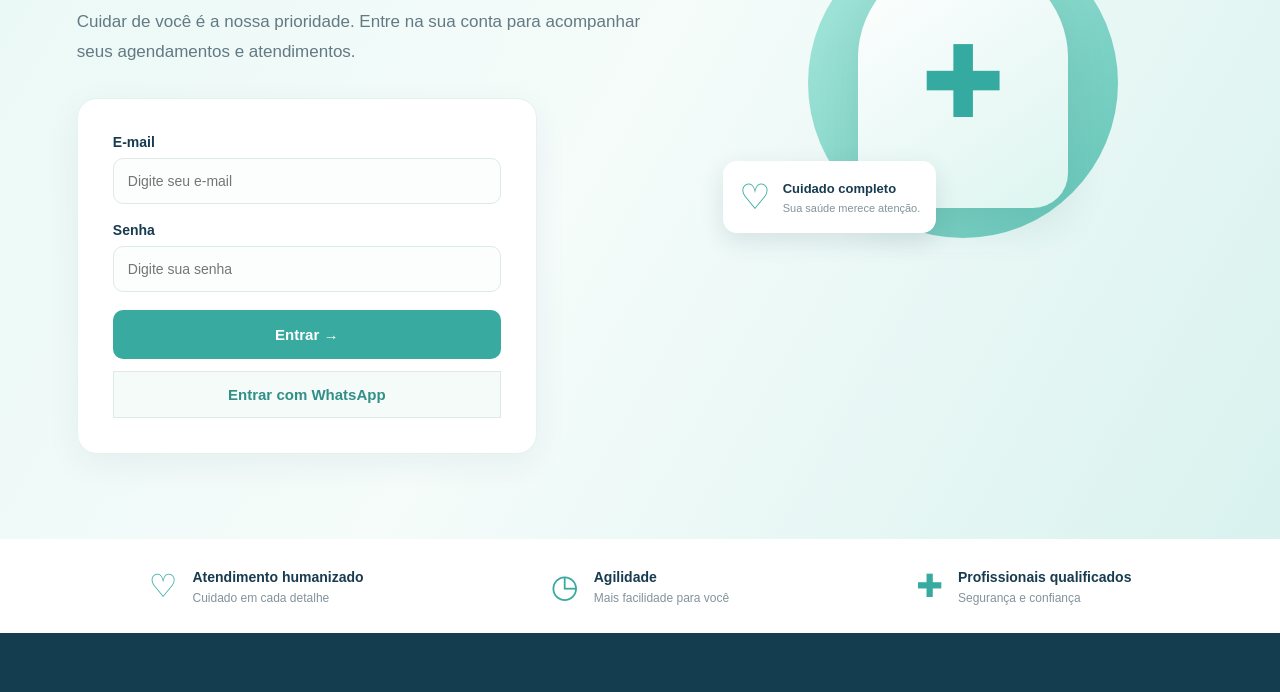
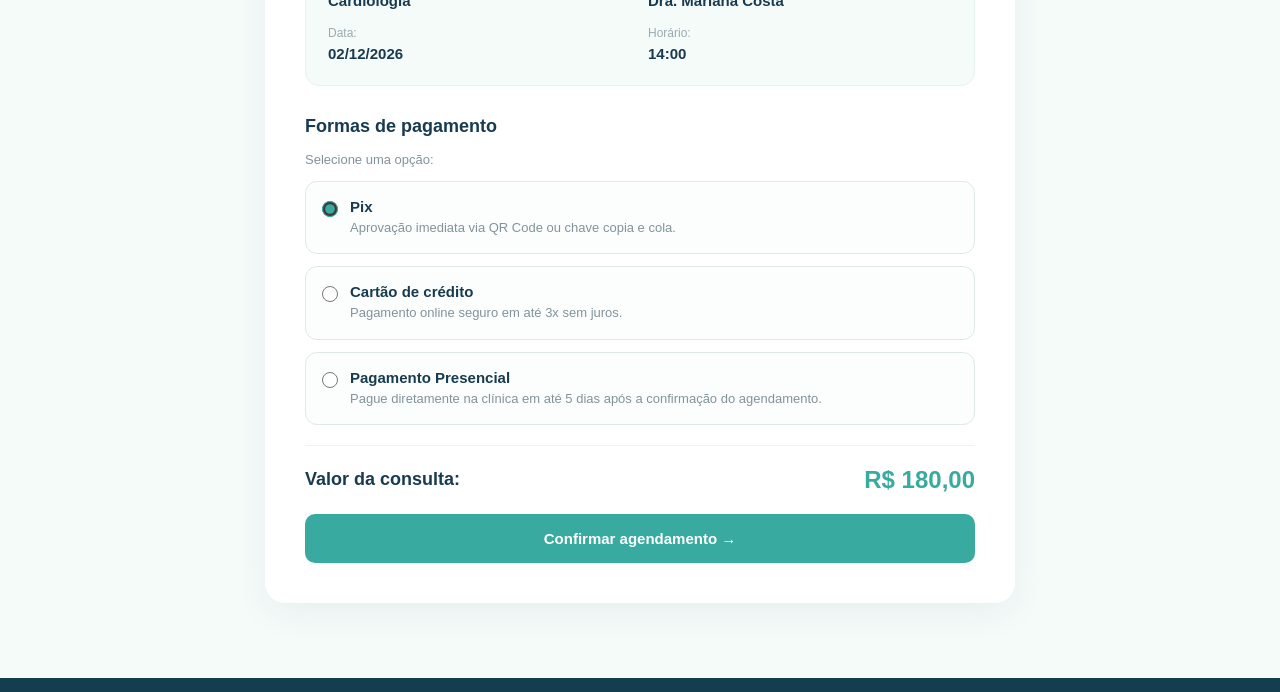
Before and after one commit to fabianocba/FINAL-IHM, a plain HTML site: page pages/pagamento.html in a window 1280 px wide. Shown: the part 456-1148 px from the top of the page. Drawn offline with Linux system fonts and the light colour scheme.

Commit message:
Update pagamento.html

```diff
--- a/pages/pagamento.html
+++ b/pages/pagamento.html
@@ -3,68 +3,98 @@
 <head>
     <meta charset="UTF-8">
     <meta name="viewport" content="width=device-width, initial-scale=1.0">
-    <title>Login | Clínica Saúde+</title>
+    <title>Pagamento | Clínica Saúde+</title>
+    <link rel="stylesheet" href="figma/agendamentos.css">
     <link rel="stylesheet" href="figma/home.css">
     <style>
-        .card-login {
-            background-color: #FFFFFF;
-            padding: 35px;
-            border-radius: 20px;
+        .dados-consulta-grid {
+            display: grid;
+            grid-template-columns: repeat(2, 1fr);
+            gap: 16px;
+            background-color: #F5FBF9;
+            padding: 22px;
+            border-radius: 14px;
             border: 1px solid #E5F2EF;
-            box-shadow: 0 10px 35px rgba(24, 59, 80, 0.06);
-            margin-top: 25px;
-            max-width: 460px;
+            margin-bottom: 30px;
         }
 
-        .campo-grupo {
-            display: flex;
-            flex-direction: column;
-            gap: 8px;
-            margin-bottom: 18px;
+        .dado-item span {
+            display: block;
+            color: #9AAAB0;
+            font-size: 12px;
+            margin-bottom: 5px;
         }
 
-        .campo-grupo label {
+        .dado-item strong {
             color: #183B50;
-            font-size: 14px;
-            font-weight: bold;
+            font-size: 15px;
         }
 
-        .campo-grupo input {
-            width: 100%;
-            padding: 14px;
+        .secao-pagamento-titulo {
+            color: #183B50;
+            font-size: 18px;
+            margin-bottom: 15px;
+        }
+
+        .opcao-radio {
+            display: flex;
+            align-items: flex-start;
+            gap: 12px;
+            padding: 16px;
             border: 1px solid #DDEAE6;
-            border-radius: 10px;
+            border-radius: 12px;
             background-color: #FBFEFD;
-            color: #526A78;
-            font-size: 14px;
-            outline: none;
+            margin-bottom: 12px;
+            cursor: pointer;
             transition: 0.3s;
         }
 
-        .campo-grupo input:focus {
+        .opcao-radio:hover {
             border-color: #39AAA0;
-            box-shadow: 0 0 0 3px rgba(57, 170, 160, 0.10);
+            background-color: #F5FBF9;
         }
 
-        .botoes-login {
-            display: flex;
-            flex-direction: column;
-            gap: 12px;
-            margin-top: 10px;
+        .opcao-radio input[type="radio"] {
+            margin-top: 3px;
+            accent-color: #39AAA0;
+            width: 16px;
+            height: 16px;
         }
 
-        .botoes-login .botao-principal,
-        .botoes-login .botao-secundario {
-            width: 100%;
-            text-align: center;
-            border: none;
-            cursor: pointer;
+        .opcao-radio strong {
+            display: block;
+            color: #183B50;
             font-size: 15px;
+            margin-bottom: 3px;
         }
 
-        .botoes-login .botao-secundario {
-            border: 1px solid #DDEAE6;
-            background-color: #F5FBF9;
+        .opcao-radio small {
+            color: #82939B;
+            font-size: 13px;
+            line-height: 1.4;
+        }
+
+        .resumo-valor {
+            display: flex;
+            justify-content: space-between;
+            align-items: center;
+            padding: 20px 0;
+            margin-top: 20px;
+            border-top: 1px solid #EDF3F1;
+            font-size: 18px;
+            font-weight: bold;
+            color: #183B50;
+        }
+
+        .resumo-valor span {
+            color: #39AAA0;
+            font-size: 24px;
+        }
+
+        @media (max-width: 600px) {
+            .dados-consulta-grid {
+                grid-template-columns: 1fr;
+            }
         }
     </style>
 </head>
@@ -78,10 +108,10 @@
             </a>
 
             <nav class="menu" aria-label="Menu principal">
-                <a href="figma/index.html">Início</a>
+                <a href="figma/index.html">Home</a>
                 <a href="figma/index.html#servicos">Serviços</a>
-                <a href="figma/index.html#sobre">Sobre nós</a>
-                <a href="#contato">Contato</a>
+                <a href="figma/index.html#contato">Contato</a>
+                <a href="figma/meusagendamentos.html">Conta Paciente</a>
             </nav>
 
             <a href="figma/meusagendamentos.html" class="botao-agendar">
@@ -90,100 +120,78 @@
         </div>
     </header>
 
-    <main>
-        <section class="hero" id="inicio">
-            <div class="container hero-conteudo">
+    <main class="pagina-agendamentos">
+        <div class="container">
+            <div class="titulo-agendamentos">
+                <span class="subtitulo">FINALIZAÇÃO DE CONSULTA</span>
+                <h1>Pagamento</h1>
+                <p>Confira os dados da consulta e escolha a forma de pagamento.</p>
+            </div>
 
-                <div class="hero-texto">
-                    <span class="selo-campanha">
-                        <span aria-hidden="true">✦</span> Acesso ao portal do paciente
-                    </span>
+            <div class="formulario-card">
+                <h2 class="secao-pagamento-titulo">Dados da consulta</h2>
 
-                    <h1>
-                        Bem-vindo!
-                        <span>Faça login para continuar.</span>
-                    </h1>
+                <div class="dados-consulta-grid">
+                    <div class="dado-item">
+                        <span>Especialidade:</span>
+                        <strong id="pagEspecialidade">Cardiologia</strong>
+                    </div>
 
-                    <p>
-                        Cuidar de você é a nossa prioridade. Entre na sua conta para
-                        acompanhar seus agendamentos e atendimentos.
-                    </p>
+                    <div class="dado-item">
+                        <span>Profissional:</span>
+                        <strong id="pagProfissional">Dra. Mariana Costa</strong>
+                    </div>
 
-                    <div class="card-login">
-                        <form id="formLogin">
-                            <div class="campo-grupo">
-                                <label for="email">E-mail</label>
-                                <input type="email" id="email" name="email" placeholder="Digite seu e-mail" required>
-                            </div>
+                    <div class="dado-item">
+                        <span>Data:</span>
+                        <strong id="pagData">02/12/2026</strong>
+                    </div>
 
-                            <div class="campo-grupo">
-                                <label for="senha">Senha</label>
-                                <input type="password" id="senha" name="senha" placeholder="Digite sua senha" required>
-                            </div>
-
-                            <div class="botoes-login">
-                                <button type="submit" class="botao-principal">
-                                    Entrar <span aria-hidden="true">→</span>
-                                </button>
-
-                                <a href="figma/index.html" class="botao-secundario" onclick="loginWhatsApp()">
-                                    Entrar com WhatsApp
-                                </a>
-                            </div>
-                        </form>
+                    <div class="dado-item">
+                        <span>Horário:</span>
+                        <strong id="pagHorario">14:00</strong>
                     </div>
                 </div>
 
-                <div class="hero-visual">
-                    <div class="circulo-decorativo"></div>
+                <form id="formPagamento">
+                    <h2 class="secao-pagamento-titulo">Formas de pagamento</h2>
+                    <p style="color: #82939B; font-size: 13px; margin-bottom: 14px;">Selecione uma opção:</p>
 
-                    <div class="icone-medico">
-                        <span aria-hidden="true">✚</span>
+                    <label class="opcao-radio">
+                        <input type="radio" name="forma_pagamento" value="pix" required checked>
+                        <div>
+                            <strong>Pix</strong>
+                            <small>Aprovação imediata via QR Code ou chave copia e cola.</small>
+                        </div>
+                    </label>
+
+                    <label class="opcao-radio">
+                        <input type="radio" name="forma_pagamento" value="credito" required>
+                        <div>
+                            <strong>Cartão de crédito</strong>
+                            <small>Pagamento online seguro em até 3x sem juros.</small>
+                        </div>
+                    </label>
+
+                    <label class="opcao-radio">
+                        <input type="radio" name="forma_pagamento" value="dinheiro" required>
+                        <div>
+                            <strong>Pagamento Presencial</strong>
+                            <small>Pague diretamente na clínica em até 5 dias após a confirmação do agendamento.</small>
+                        </div>
+                    </label>
+
+                    <div class="resumo-valor">
+                        <div>Valor da consulta:</div>
+                        <span>R$ 180,00</span>
                     </div>
 
-                    <div class="cartao-cuidado">
-                        <span class="coracao" aria-hidden="true">♡</span>
-                        <div>
-                            <strong>Cuidado completo</strong>
-                            <p>Sua saúde merece atenção.</p>
-                        </div>
-                    </div>
-
-                    <span class="frase-decorativa">
-                        Cuidar é um ato de amor!
-                    </span>
-                </div>
-
+                    <button type="submit" class="botao-enviar">
+                        Confirmar agendamento →
+                    </button>
+                </form>
             </div>
-        </section>
-
-        <section class="beneficios" aria-label="Diferenciais da clínica">
-            <div class="container beneficios-lista">
-                <div class="beneficio">
-                    <span aria-hidden="true">♡</span>
-                    <div>
-                        <strong>Atendimento humanizado</strong>
-                        <p>Cuidado em cada detalhe</p>
-                    </div>
-                </div>
-
-                <div class="beneficio">
-                    <span aria-hidden="true">◷</span>
-                    <div>
-                        <strong>Agilidade</strong>
-                        <p>Mais facilidade para você</p>
-                    </div>
-                </div>
-
-                <div class="beneficio">
-                    <span aria-hidden="true">✚</span>
-                    <div>
-                        <strong>Profissionais qualificados</strong>
-                        <p>Segurança e confiança</p>
-                    </div>
-                </div>
-            </div>
-        </section>
+        </div>
     </main>
 
     <footer class="rodape" id="contato">
@@ -218,7 +226,7 @@
             <div class="rodape-coluna">
                 <h3>Entre em contato</h3>
                 <p>Estamos aqui para cuidar de você.</p>
-                <a href="#inicio">Voltar ao início ↑</a>
+                <a href="#">Voltar ao início ↑</a>
             </div>
         </div>
 
@@ -231,15 +239,25 @@
     </footer>
 
     <script>
-        document.getElementById("formLogin").addEventListener("submit", function(e) {
+        const consultaPendente = JSON.parse(localStorage.getItem("novaConsulta"));
+        if (consultaPendente) {
+            document.getElementById("pagEspecialidade").textContent = consultaPendente.especialidade;
+            document.getElementById("pagProfissional").textContent = consultaPendente.profissional;
+            document.getElementById("pagData").textContent = consultaPendente.data;
+            document.getElementById("pagHorario").textContent = consultaPendente.horario;
+        }
+
+        document.getElementById("formPagamento").addEventListener("submit", function(e) {
             e.preventDefault();
-            localStorage.setItem("usuarioEmail", document.getElementById("email").value);
-            window.location.href = "figma/index.html";
+            if (consultaPendente) {
+                const salvas = JSON.parse(localStorage.getItem("consultasSalvas")) || [];
+                salvas.push(consultaPendente);
+                localStorage.setItem("consultasSalvas", JSON.stringify(salvas));
+                localStorage.removeItem("novaConsulta");
+            }
+            alert("Agendamento e pagamento confirmados com sucesso!");
+            window.location.href = "figma/meusagendamentos.html";
         });
-
-        function loginWhatsApp() {
-            localStorage.setItem("usuarioEmail", "Acesso via WhatsApp");
-        }
     </script>
 </body>
 </html>
```
